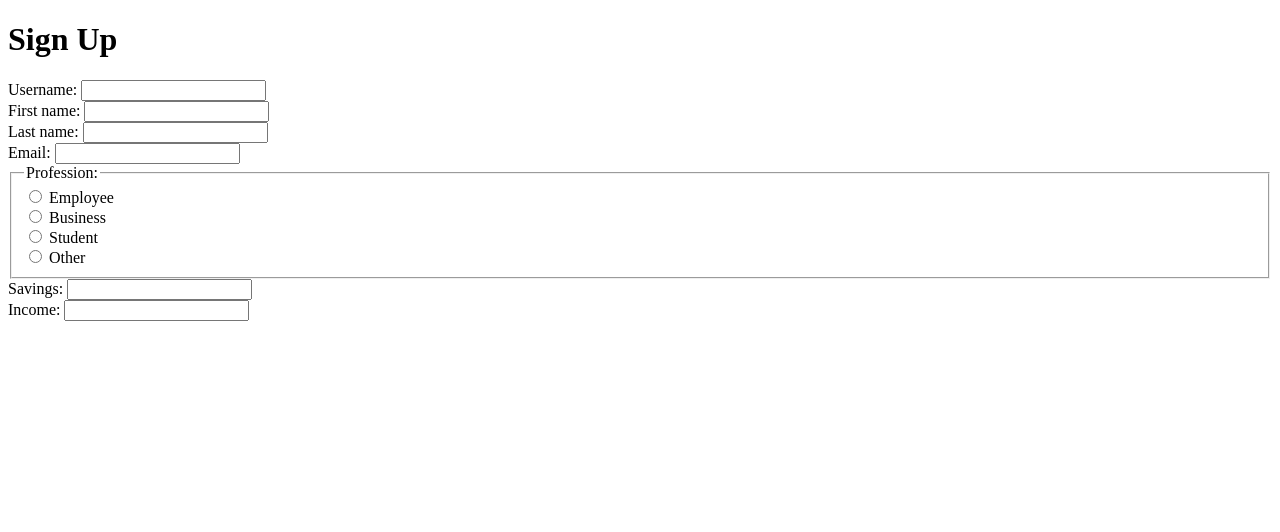
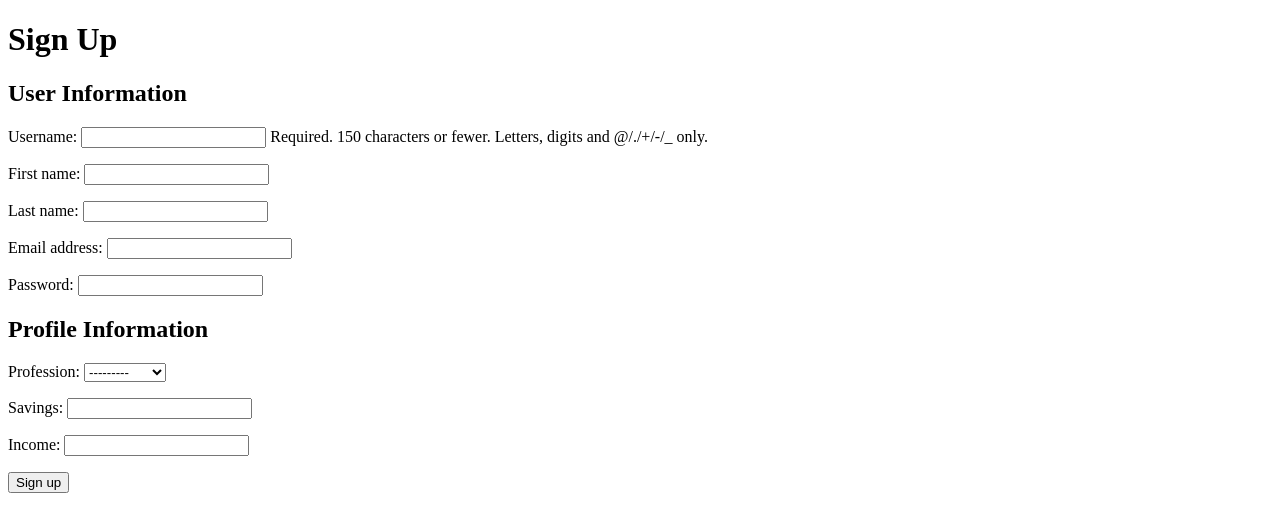
Before and after one commit to marklim-cs/personal_expense_tracker, a Django app: template expense_tracker/app/templates/signup.html in a window 1280 px wide. Shown: the top 532 px of the page. Run offline with Django 5.2, Linux system fonts and the light colour scheme; the template is opened without the code that fills it: values that come from a table or form of the project are taken from there, others are empty.

Commit message:
handle_signup

```diff
--- a/expense_tracker/app/forms.py
+++ b/expense_tracker/app/forms.py
@@ -1,11 +1,20 @@
 from django import forms
-from .models import PROFESSION
+from django.contrib.auth.models import User
+from .models import UserProfile
 
-class SignupForm(forms.Form):
-    username = forms.CharField(max_length=20, label="Username")
-    fname = forms.CharField(max_length=20, label="First name")
-    lname = forms.CharField(max_length=20, label="Last name")
-    email = forms.EmailField(max_length=100, label="Email")
-    profession = forms.ChoiceField(widget=forms.RadioSelect, choices=PROFESSION)
-    savings = forms.IntegerField(required=False)
-    income = forms.IntegerField(required=True)
+
+class UserForm(forms.ModelForm):
+    password = forms.CharField(widget=forms.PasswordInput)
+    class Meta:
+        model = User
+        fields = ["username", "first_name", "last_name", "email", "password"]
+
+class UserProfileForm(forms.ModelForm):
+    class Meta:
+        model = UserProfile
+        exclude = ["user"]
+
+class LoginForm(forms.ModelForm):
+    class Meta:
+        model = User
+        fields = ["username", "password"]
--- /dev/null
+++ b/expense_tracker/app/templates/registered.html
@@ -0,0 +1,4 @@
+{% extends "layout.html" %}
+{% block body %}
+    <h1>You are registered!</h1>
+{% endblock %}
--- a/expense_tracker/app/templates/signup.html
+++ b/expense_tracker/app/templates/signup.html
@@ -1,8 +1,14 @@
 {% extends "layout.html" %}
 {% block body %}
     <h1>Sign Up</h1>
-    <form action="/signup" method="post">
+    <form method="post" action="{% url 'signup'%}">
         {% csrf_token %}
-        {{ form }}
+        <h2>User Information</h2>
+        {{ user_form.as_p }}
+
+        <h2>Profile Information</h2>
+        {{ profile_form.as_p }}
+
+        <button type="submit">Sign up</button>
     </form>
 {% endblock %}
--- /dev/null
+++ b/expense_tracker/app/urls.py
@@ -0,0 +1,8 @@
+from django.urls import path
+from django.views.generic import TemplateView
+from . import views
+
+urlpatterns = [
+    path('signup', views.handle_signup, name="signup"),
+    path('registered', TemplateView.as_view(template_name='registered.html'), name='registered')
+]
--- a/expense_tracker/expense_tracker/urls.py
+++ b/expense_tracker/expense_tracker/urls.py
@@ -15,8 +15,9 @@ Including another URLconf
     2. Add a URL to urlpatterns:  path('blog/', include('blog.urls'))
 """
 from django.contrib import admin
-from django.urls import path
+from django.urls import path, include
 
 urlpatterns = [
     path('admin/', admin.site.urls),
+    path('', include('app.urls'))
 ]
```
Also changed, not shown: expense_tracker/app/views.py (added, +27 -0 lines), expense_tracker/app/templates/login.html (added), expense_tracker/db.sqlite3.
